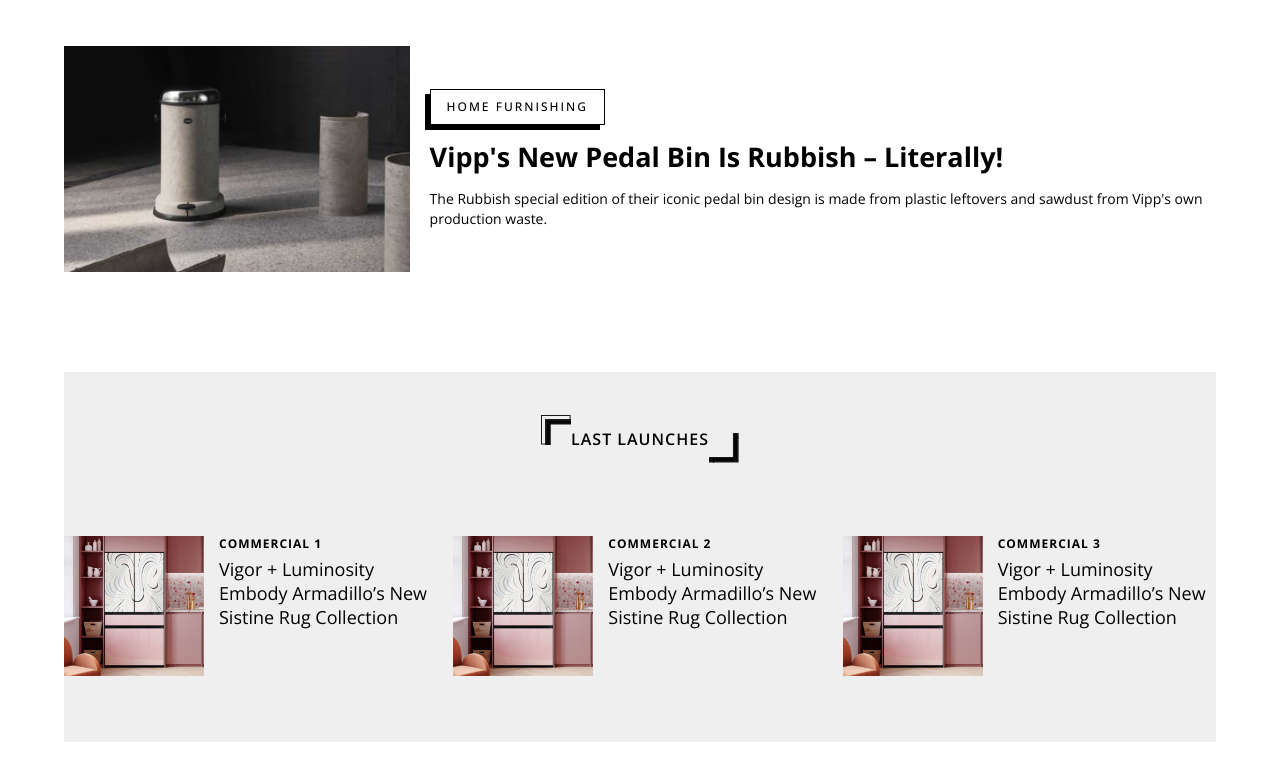
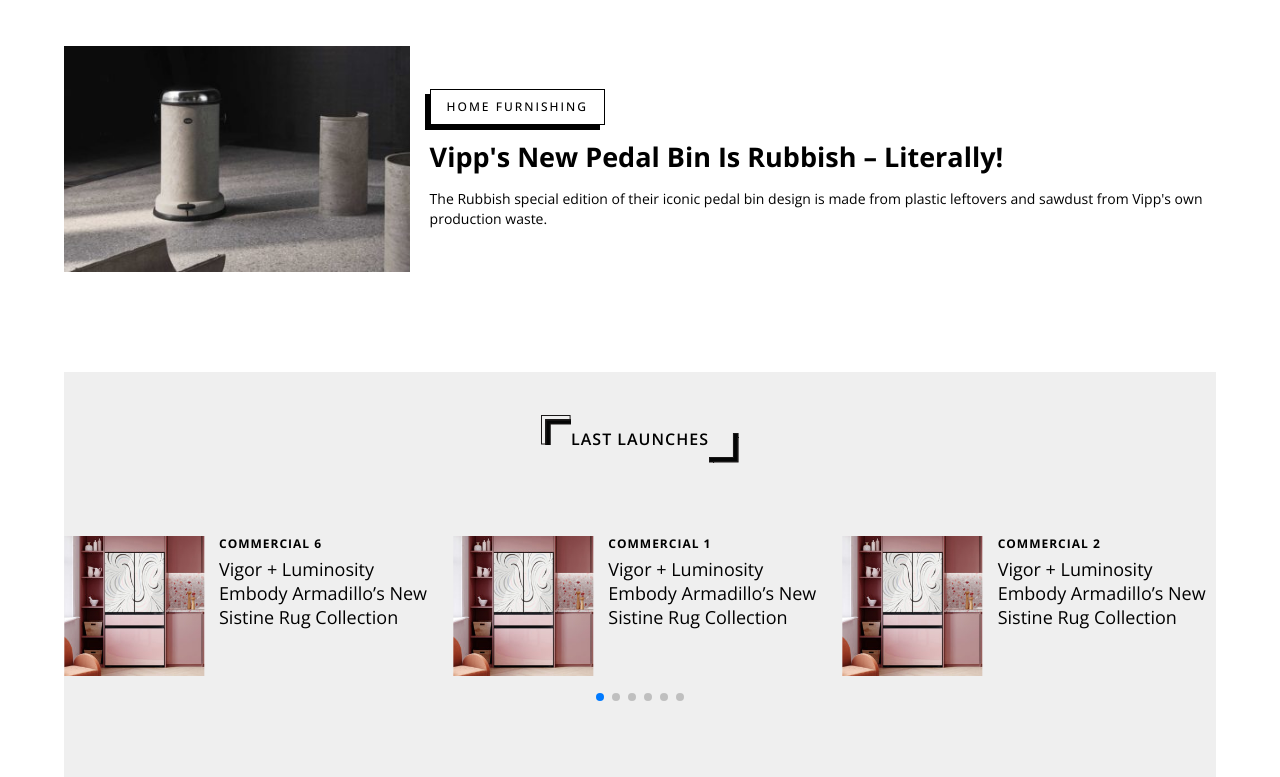
Before and after one commit to tetiana-kozak/design-blog, a React (Create React App) app: page / in a window 1280 px wide. Shown: the part 3372-4149 px from the top of the page. Before the commit the page ends 4114 px from the top, so only its background shows below. Built offline with nearby package versions, Linux system fonts and the light colour scheme.

Commit message:
add pagination to slider

```diff
--- a/src/components/Sliders/SliderSection.scss
+++ b/src/components/Sliders/SliderSection.scss
@@ -35,4 +35,8 @@
 
 .slider {
   width: 100%;
+
+  .swiper-wrapper {
+    margin-bottom: 35px;
+  }
 }
--- a/src/components/Sliders/SliderSection.tsx
+++ b/src/components/Sliders/SliderSection.tsx
@@ -1,7 +1,9 @@
 import SectionTitle from 'components/Sections/SectionTitle'
 import { Swiper, SwiperSlide } from 'swiper/react'
+import { Pagination } from 'swiper'
 
 import 'swiper/swiper.min.css'
+import 'swiper/css/pagination'
 import './SliderSection.scss'
 
 type Props = {}
@@ -12,15 +14,14 @@ const SliderSection = (props: Props) => {
       <SectionTitle sectionTitle="Last Launches" />
 
       <Swiper
+        pagination={{
+          clickable: true,
+        }}
+        modules={[Pagination]}
         spaceBetween={16}
-        pagination={{
-          el: '.swiper-pagination',
-          type: 'bullets',
-        }}
         slidesPerView={3}
+        centeredSlides={true}
         loop={true}
-        onSlideChange={() => console.log('slide change')}
-        onSwiper={(swiper) => console.log(swiper)}
       >
         <SwiperSlide>
           <a className="slider-slide" href="#">
```
